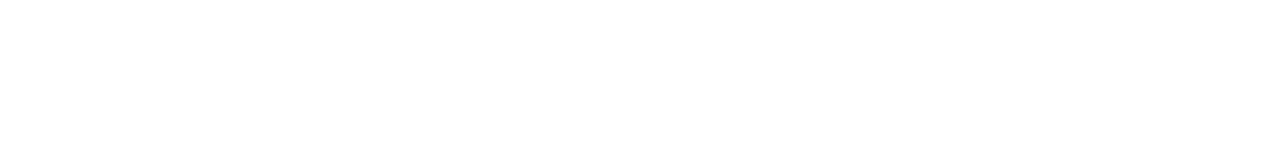
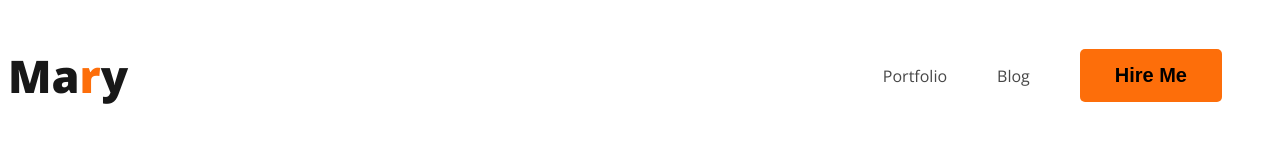
Before and after one commit to Rabbil29/webdeveloper-portfolio, a plain HTML site: page index.html in a window 1280 px wide. Drawn offline with nearby package versions, Linux system fonts and the light colour scheme.

Commit message:
added nav

```diff
--- a/index.html
+++ b/index.html
@@ -4,9 +4,22 @@
     <meta charset="UTF-8">
     <meta name="viewport" content="width=device-width, initial-scale=1.0">
     <title>Developer Portfolio</title>
+    <link rel="preconnect" href="https://fonts.googleapis.com">
+<link rel="preconnect" href="https://fonts.gstatic.com" crossorigin>
+<link href="https://fonts.googleapis.com/css2?family=Open+Sans:ital,wght@0,300..800;1,300..800&display=swap" rel="stylesheet">
+ <link rel="stylesheet" href="styles/portfolio.css">
 </head>
 <body>
+
     <header>
+<nav>
+    <h2 class="nav-title">Ma<span class="text-primary">r</span>y</h2>
+<ul>
+    <li><a href="">Portfolio</a></li>
+    <li><a href="">Blog</a></li>
+    <li><button class="btn-primary">Hire Me</button></li>
+</ul>
+</nav>
 
     </header>
 
--- /dev/null
+++ b/styles/portfolio.css
@@ -0,0 +1,41 @@
+/* nav related styles */
+body {
+    font-family: 'Lato', sans-serif;
+    font-family: 'open sans',sans-serif;
+}
+nav {
+    display: flex;
+    justify-content: space-between;
+    align-items: center;
+
+}
+.nav-title {
+    color: #181818;
+    font-size: 45px;
+    font-weight: 800;
+    line-height: normal;
+}
+.text-primary {
+    color: #FD6E0A;
+}
+nav > ul {
+    display: flex;
+    align-items: center;
+}
+nav li {
+    list-style: none;
+    margin-right: 50px;
+
+}
+nav a {
+    text-decoration: none;
+    color: #474747;
+}
+.btn-primary {
+    border-radius: 5px;
+    background-color: #FD6E0A;
+    border: 0 ;
+    font-size: 20px;
+    font-weight: 700;
+    padding: 15px 35px;
+}
```
